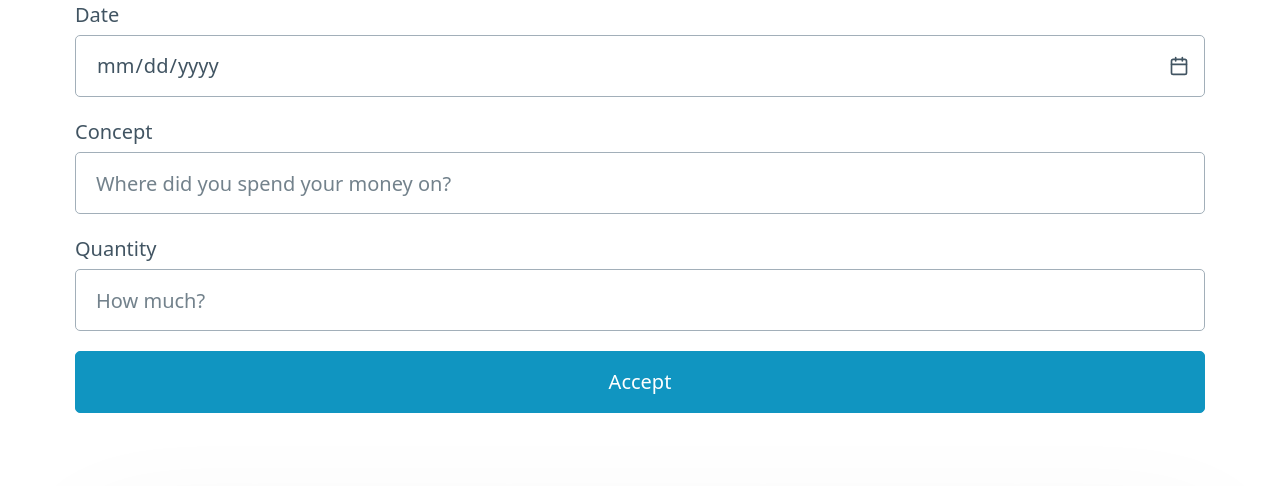
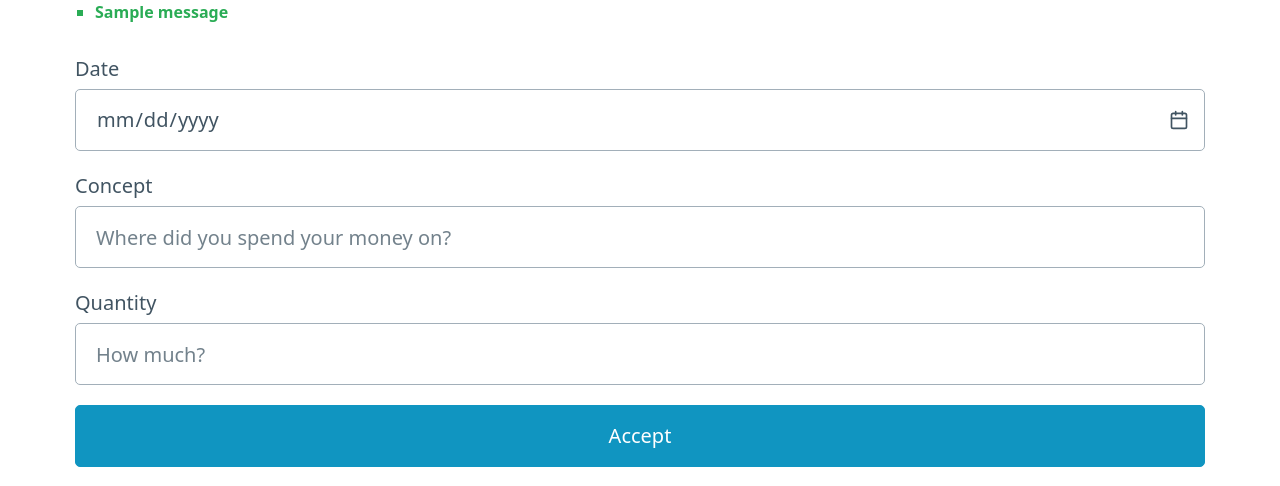
Before and after one commit to ericguillaumet/Flask_Classic, a Flask app: page /new in a window 1280 px wide. Shown: the part 252-738 px from the top of the page. Run offline with Flask 2, Linux system fonts and the light colour scheme; one stand-in notice (Sample message) is shown.

Commit message:
Update routes with Flash

```diff
--- a/Register_IE/routes.py
+++ b/Register_IE/routes.py
@@ -1,6 +1,6 @@
 from datetime import date
 from Register_IE import app
-from flask import render_template, request, redirect, url_for
+from flask import render_template, request, redirect, url_for, flash
 from Register_IE.forms import MovementsForm
 from Register_IE.models import select_all, insert, select_by, delete_by
 
@@ -28,6 +28,7 @@ def create():
                     form.concept.data,
                     form.quantity.data])
 
+            flash('Movement registered')
             return redirect(url_for('index'))
         else:
             return render_template("new.html", msgError = {}, dataForm = form)
@@ -57,4 +58,5 @@ def remove(id):
 
     else:
         delete_by(id)
+        flash('Movement deleted')
         return redirect(url_for('index'))
--- a/Register_IE/static/css/styles.css
+++ b/Register_IE/static/css/styles.css
@@ -17,3 +17,9 @@ ul.errors{
     font-weight: bold;
     font-size: 0.8em;
 }
+
+ul.flashes{
+    color: rgb(42, 172, 85);
+    font-weight: bold;
+    font-size: 0.8em;
+}
--- a/Register_IE/templates/base.html
+++ b/Register_IE/templates/base.html
@@ -25,6 +25,16 @@
     </nav>
 
     <section class="container">
+        {% with messages = get_flashed_messages() %}
+            {% if messages %}
+                <ul class=flashes>
+                {% for message in messages %}
+                <li>{{ message }}</li>
+                {% endfor %}
+                </ul>
+            {% endif %}
+        {% endwith %}
+
         {% block section %}
         {% endblock %}
     </section>
```
Also changed, not shown: data/movements.sqlite.
